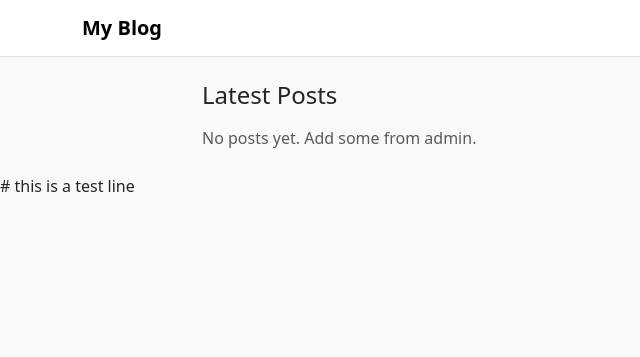
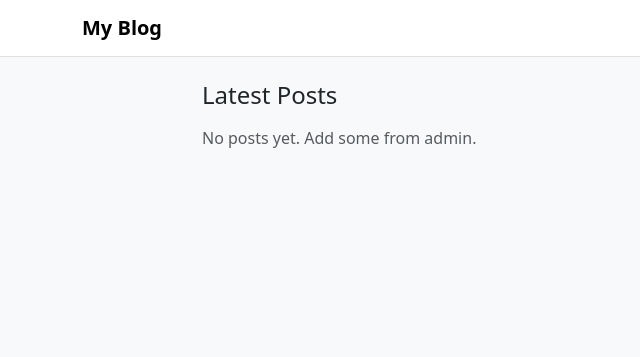
Before and after one commit to AmiNul030/django-blog, a Django app: page / in a window 1280 px wide. Shown: the top 357 px of the page, without its empty margins (0-640 px from the left). Run offline with Django 5.2, Linux system fonts and the light colour scheme; data that the repository does not hold is empty.

Commit message:
undo test

```diff
--- a/blog/templates/blog/base.html
+++ b/blog/templates/blog/base.html
@@ -17,4 +17,3 @@
   </div>
 </body>
 </html>
-# this is a test line
```
